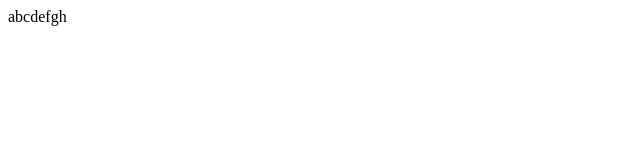
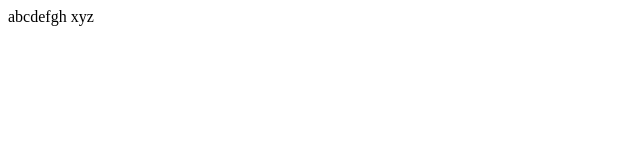
Before and after one commit to Skiran2909/6Companies30days, a plain HTML site: page index.html in a window 1280 px wide. Shown: the full height of the page, 0-640 px from the left. Drawn offline with Linux system fonts and the light colour scheme.

Commit message:
Update index.html

```diff
--- a/index.html
+++ b/index.html
@@ -7,5 +7,6 @@
 </head>
 <body>
     abcdefgh
+    xyz
 </body>
 </html>
```
